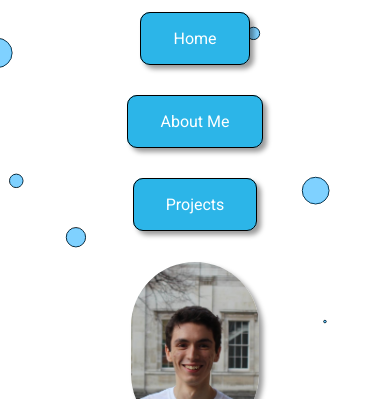
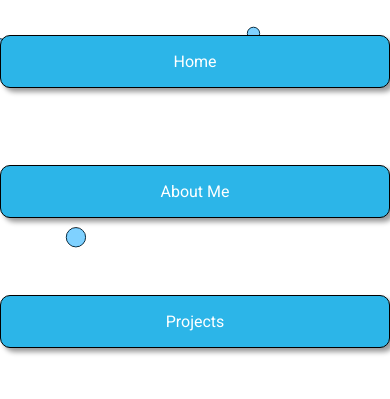
Before and after one commit to daniel-lahlafi/daniel-lahlafi.github.io, a plain HTML site: page index.html in a window 390 px wide. Shown: the part 57-456 px from the top of the page. Drawn offline with Linux system fonts and the light colour scheme.

Commit message:
Making buttons more responsive

```diff
--- a/css/header.css
+++ b/css/header.css
@@ -1,6 +1,5 @@
 html, body {
     height: 100%;
-    overflow-x: hidden;
 }
 
 main {
@@ -47,6 +46,7 @@ li {
 }
 
 .button {
+    display:inline-block;
     position: relative;
     text-decoration: none;
     color: white;
@@ -86,6 +86,11 @@ li {
 }
 
 @media (max-width: 620px) {
+    .button {
+        display: block;
+        margin:0.4em auto;
+    }
+
     header {
         flex-direction: column;
         width: 100%;
--- a/css/index.css
+++ b/css/index.css
@@ -59,6 +59,7 @@ img {
     right: 0;
     left: 0;
     overflow: hidden;
+    overflow-x: hidden;
     position: absolute;
     width: 100%;
     height: 100%;
```
